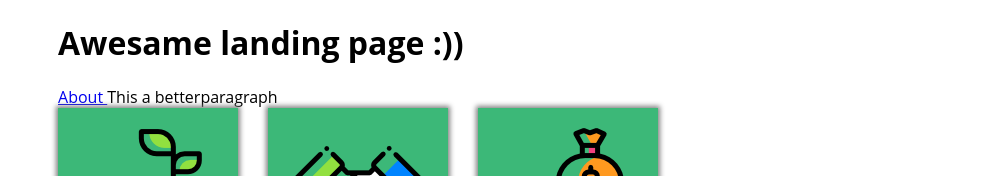
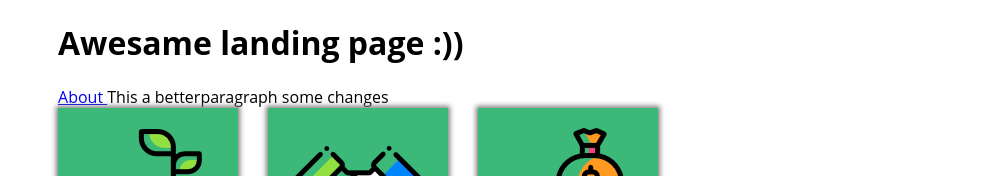
Before and after one commit to VEmese09/stayathome, a plain HTML site: page index.html in a window 1280 px wide. Shown: the top 176 px of the page, without its empty margins (282-1280 px from the left). Drawn offline with Linux system fonts and the light colour scheme.

Commit message:
Update index.html

```diff
--- a/index.html
+++ b/index.html
@@ -13,7 +13,7 @@
   <a href="about.html">
     About
   </a>
-<p>This <span>a better</span>paragraph</p>
+<p>This <span>a better</span>paragraph some changes</p>
 
   <div class="card-holder">
  <div class="card">
```
